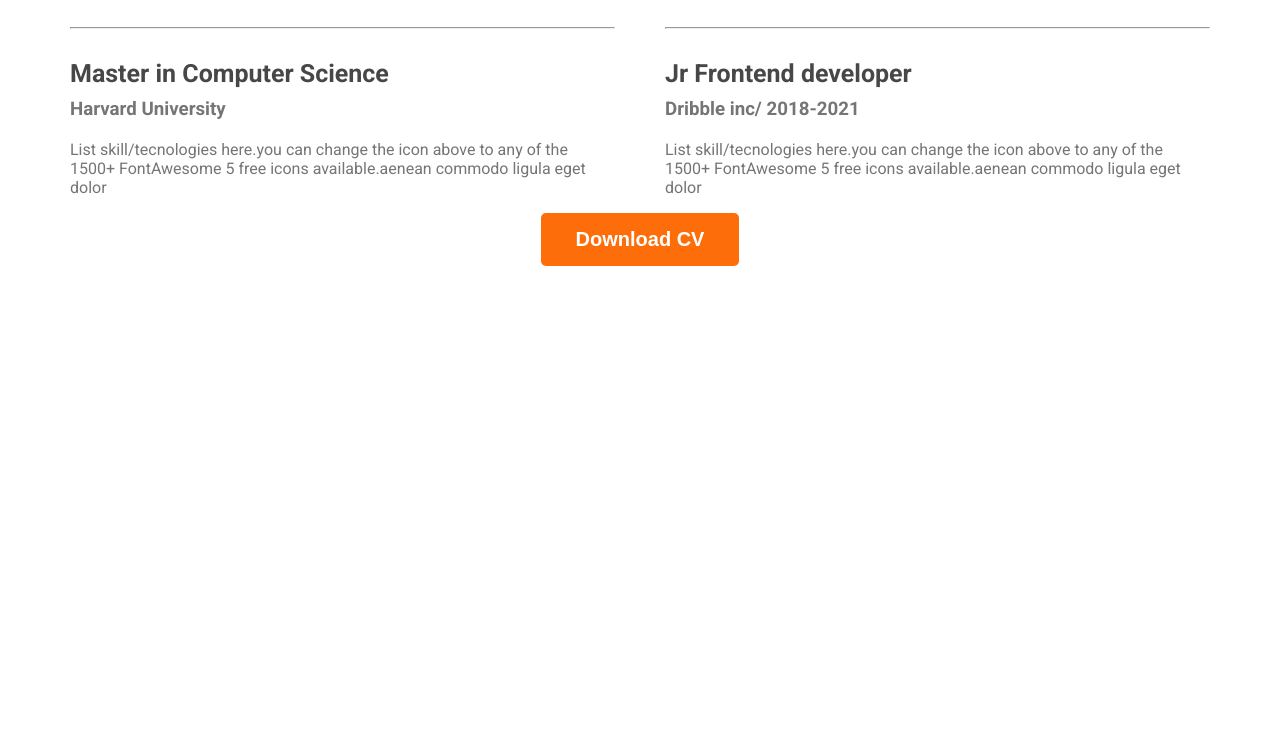
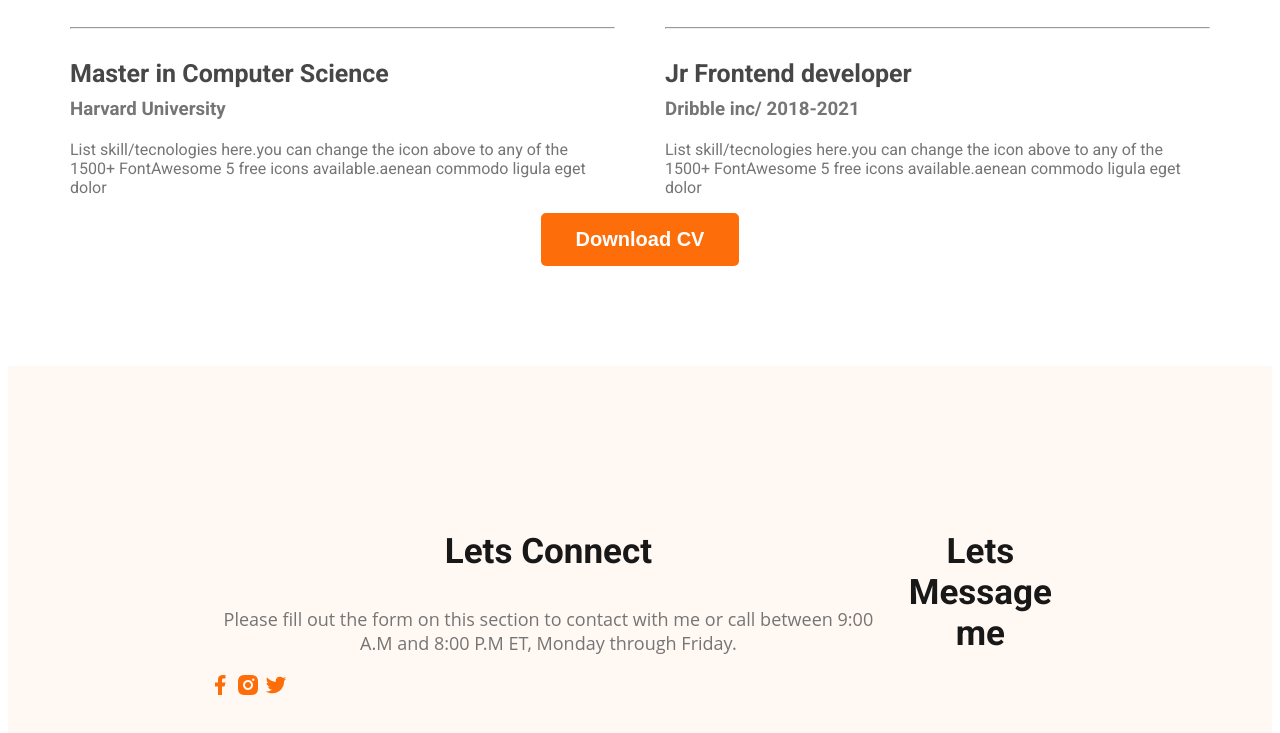
Before and after one commit to syedulislamsyed66/web-developer-portfolio, a plain HTML site: page index.html in a window 1280 px wide. Shown: the part 2800-3533 px from the top of the page. Before the commit the page ends 3074 px from the top, so only its background shows below. Drawn offline with Linux system fonts and the light colour scheme.

Commit message:
basic footer

```diff
--- a/index.html
+++ b/index.html
@@ -144,6 +144,23 @@
             </div>
         </section>
         </main>
-    <footer></footer>
+    <footer>
+        <div class="footer-column">
+            <h3 class="section-title">Lets Connect</h3>
+            <p class="section-description">Please fill out the form on this section to contact with me or call between 9:00 A.M and 8:00 P.M ET,
+                Monday through Friday.
+            </p>
+            <div class="social-links">
+                <a href=""><img src="images/icons/facebook.png" alt=""></a>
+                <a href=""><img src="images/icons/insta.png" alt=""></a>
+                <a href=""><img src="images/icons/twitter.png" alt=""></a>
+            </div>
+        </div>
+
+        <div class="footer-column">
+           <h3 class="section-title">Lets Message me</h3>
+            <p class="section-description"></p>
+        </div>
+    </footer>
 </body>
 </html>
--- a/styles/styles.css
+++ b/styles/styles.css
@@ -165,3 +165,12 @@ main{
 .download-cv{
     text-align: center;
 }
+
+/* footer style */
+
+footer{
+    display: flex;
+    background-color: #fff8f3;
+    padding: 130px 200px;
+    margin-top: 100px;
+}
```
